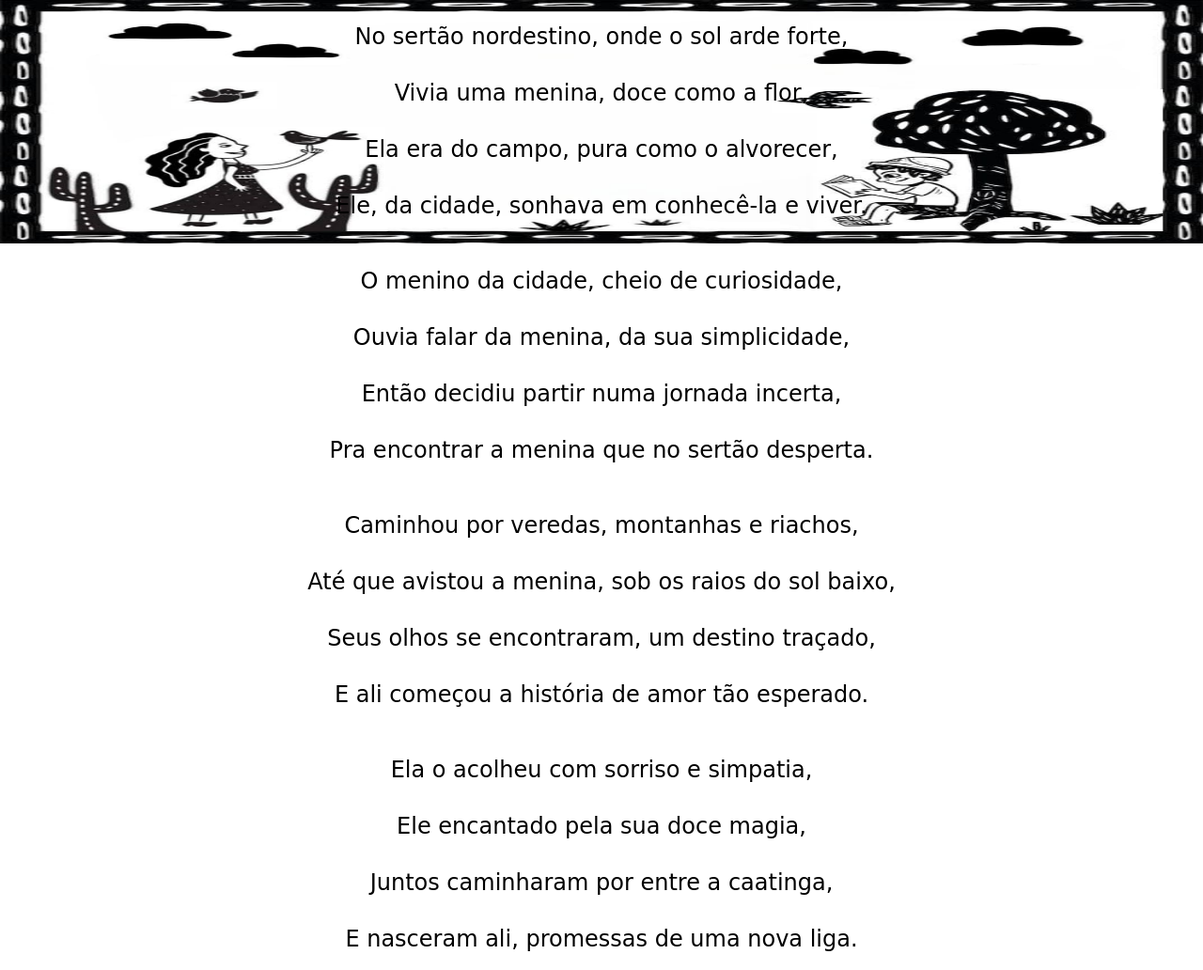
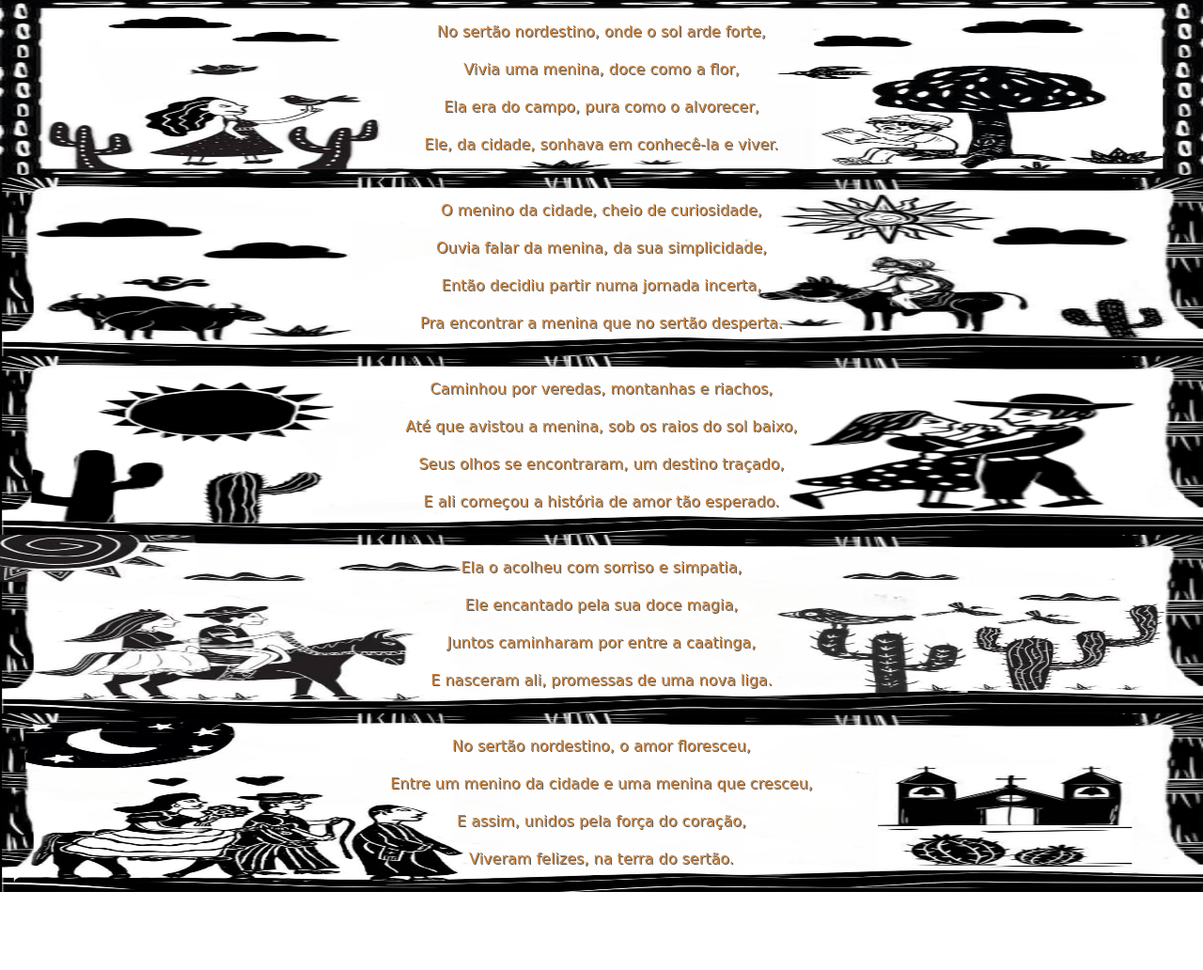
Before and after one commit to evanildonobre/Raizes-de-Amor-no-Sertao, a plain HTML site: page index.html in a window 1280 px wide. Shown: the part 238-1270 px from the top of the page at 94% size. After the commit the page ends 1187 px from the top, so only its background shows below. Drawn offline with Linux system fonts and the light colour scheme; files whose address does not match are found by name.

Commit message:
3° commit

```diff
--- a/style.css
+++ b/style.css
@@ -42,15 +42,20 @@ header {
 
     section {
         padding: 10px;
-        text-align: center;
-        line-height: 2.5em;
-        font-family: var(--fonte2);
-        font-size: 1.5em;
+
+
+
 
 
     }
 
     section > p {
+        color: peru;
+        line-height: 2.5em;
+         text-align: center;
+        font-family: var(--fonte2);
+        text-shadow: 1px 1px  rgba(0, 0, 0, 0.658);
+
 
     }
 
@@ -59,4 +64,51 @@ header {
         background-image: url(imagens/imagem02.jpeg);
         background-size: 100% 100%;
         background-repeat: no-repeat;
+        padding: 15px;
+        padding-left: 100px;
+        padding-right: 100px;
+
     }
+    section.img3 {
+        background-color: gray;
+        background-image: url(imagens/imagem03.jpeg);
+        background-size: 100% 100%;
+        background-repeat: no-repeat;
+        padding: 15px;
+        padding-left: 100px;
+        padding-right: 100px;
+
+    }
+
+    section.img4 {
+        background-color: gray;
+        background-image: url(imagens/imagem04.jpeg);
+        background-size: 100% 100%;
+        background-repeat: no-repeat;
+        padding: 15px;
+        padding-left: 100px;
+        padding-right: 100px;
+
+    }
+
+    section.img5 {
+        background-color: gray;
+        background-image: url(imagens/imagem05.jpeg);
+        background-size: 100% 100%;
+        background-repeat: no-repeat;
+        padding: 15px;
+        padding-left: 100px;
+        padding-right: 100px;
+
+    }
+
+    section.img6 {
+        background-color: gray;
+        background-image: url(imagens/imagem06.jpeg);
+        background-size: 100% 100%;
+        background-repeat: no-repeat;
+        padding: 15px;
+        padding-left: 100px;
+        padding-right: 100px;
+
+    }
```
